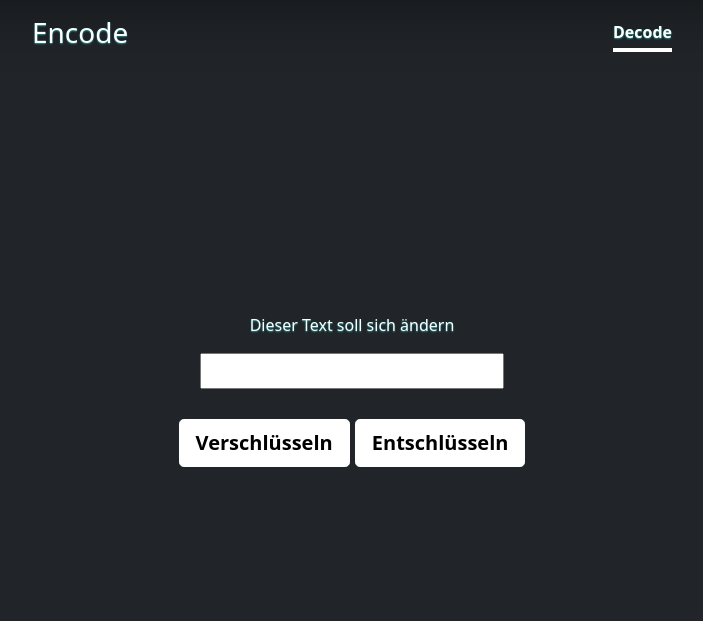
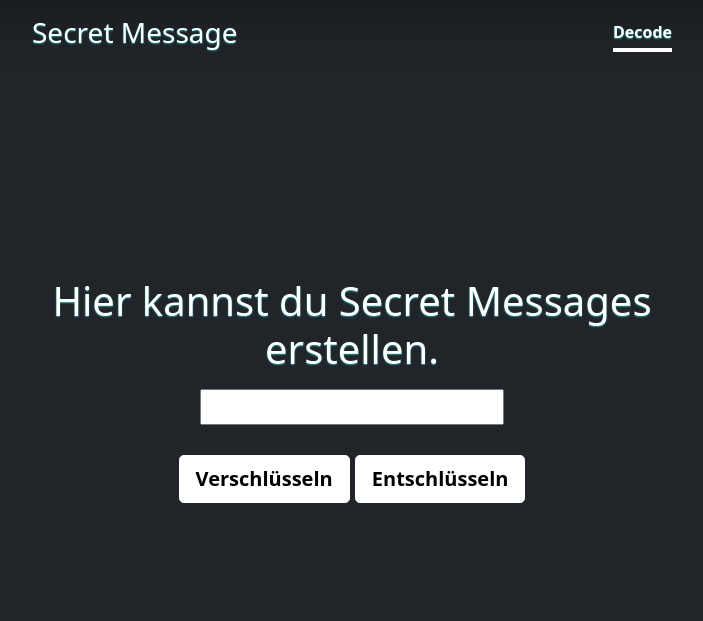
Before and after one commit to Alexader-Mauf/decrypt, a Django app: page /key/home in a window 1280 px wide. Shown: the top 621 px of the page, without its empty margins (288-991 px from the left). Run offline with Django 3.2, Linux system fonts and the light colour scheme.

Commit message:
errorhandling and trying to get the script to an external location

```diff
--- a/key/templates/home.html
+++ b/key/templates/home.html
@@ -3,33 +3,20 @@
 
 {% block title %}
 <div>
-    <h3 class="float-md-start mb-0">Encode</h3>
+    <h3 class="float-md-start mb-0">Secret Message</h3>
     <nav class="nav nav-masthead justify-content-center float-md-end">
-        <a class="nav-link active" aria-current="page" href="/key/decode">Decode</a>
+        <a class="nav-link active" aria-current="page" >Decode</a>
         <!--<a class="nav-link" href="#">das Spacing</a>
         <a class="nav-link" href="#">shit?</a>-->
     </nav>
 </div>
 {% endblock %}
 {% block content %}
-<p id="status-message">Dieser Text soll sich ändern</p>
+<h1 id="status-message">Hier kannst du Secret Messages erstellen.</h1>
+<p id="content"></p>
 <p class="lead">
-    <!--
-    <form action="{% url 'encode_decode' %}" method="post">
-
-    {% csrf_token %}
-
-    V1 Request zum Server , Server antwortet mit neuer Seite
-
-    <input id="message" type="text" name="message" value="" autocomplete="off" auto>
-        <br><br>
-        <input type="submit" name="encode" class="btn btn-lg btn-secondary fw-bold border-white bg-white" value="Verschlüsseln">
-        <input type="submit" name="decode" class="btn btn-lg btn-secondary fw-bold border-white bg-white" value="Entschlüsseln">
 
 
-    </form>
-
-    -->
     <input id="message" type="text" name="message" value="" autocomplete="off" auto></input>
     <br><br>
     <button type="submit" id="encode" class="btn btn-lg btn-secondary fw-bold border-white bg-white"
@@ -43,29 +30,10 @@
     {% endblock %}
 
     {% block script %}
-    <!--
-     V2 mit JQuery an die  API Schnittstelle den Content sendem, Schnittstelle dir uuid zurück
-     mit JQUERY die uuid in in "#status-message" einfügen
-     -->
 
-    <script>
+    <script src="{% static 'js/read_write_data' %}" type="text/javascript">
+    </script>
 
-$( "#decode" ).click(function() {
-    var messageText = $("#message").val()
-    $.getJSON( "/key/api/secret-msgs/"+messageText+"/" ).done(function(data) {
-            console.log(data)
-            $("#status-message").text(data.message)
-        }
-    )
-});
 
-$( "#encode" ).click(function() {
-    var messagText = $("#message").val()
-    $.post( "/key/api/secret-msgs/" , { "message": messagText }).done(function( data ) {
-    console.log( data );
-    $("#status-message").text(data.uuid)
-  });
-})
 
-    </script>
     {% endblock %}
--- /dev/null
+++ b/requirements.txt
@@ -0,0 +1,6 @@
+asgiref==3.3.1
+Django==3.1.5
+django-filter==2.4.0
+djangorestframework==3.12.2
+pytz==2020.5
+sqlparse==0.4.1
```
Also changed, not shown: key/static/js/read_write_data.js (+27 -3 lines), 1 other file.
